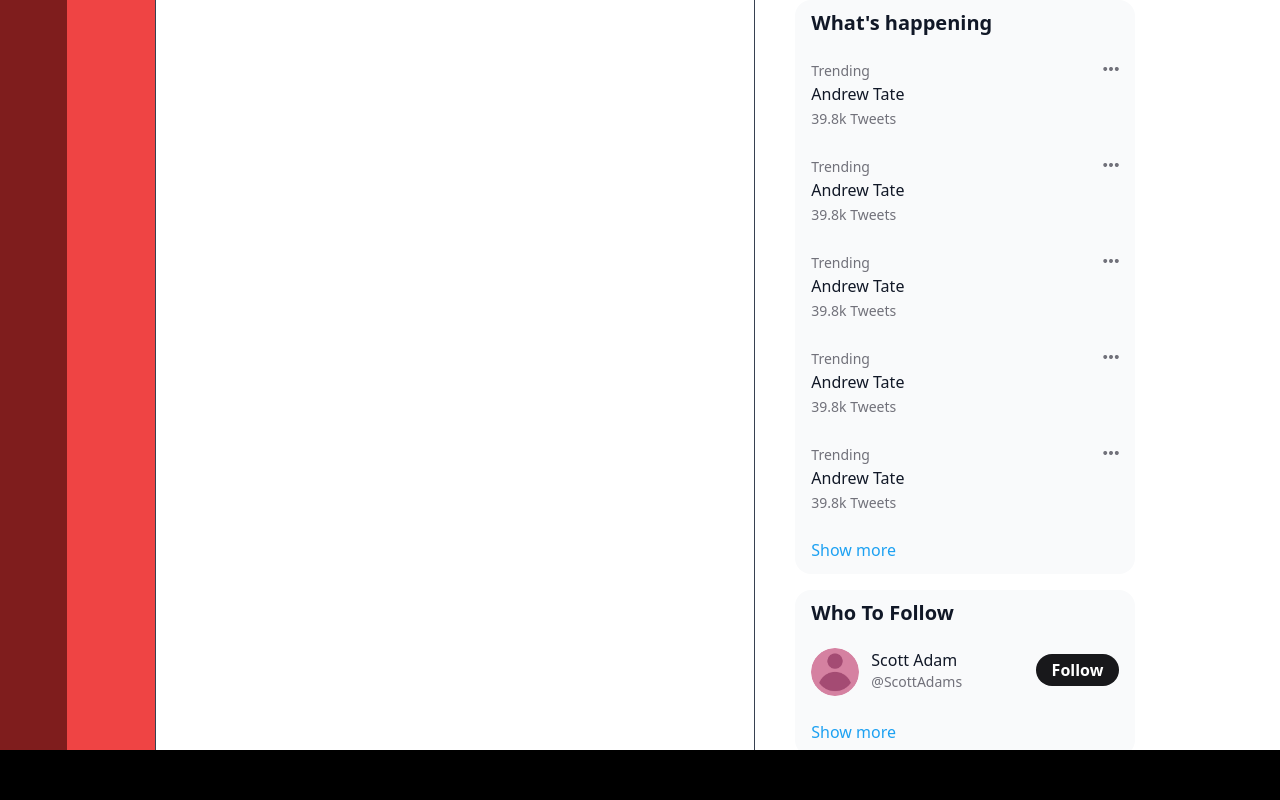
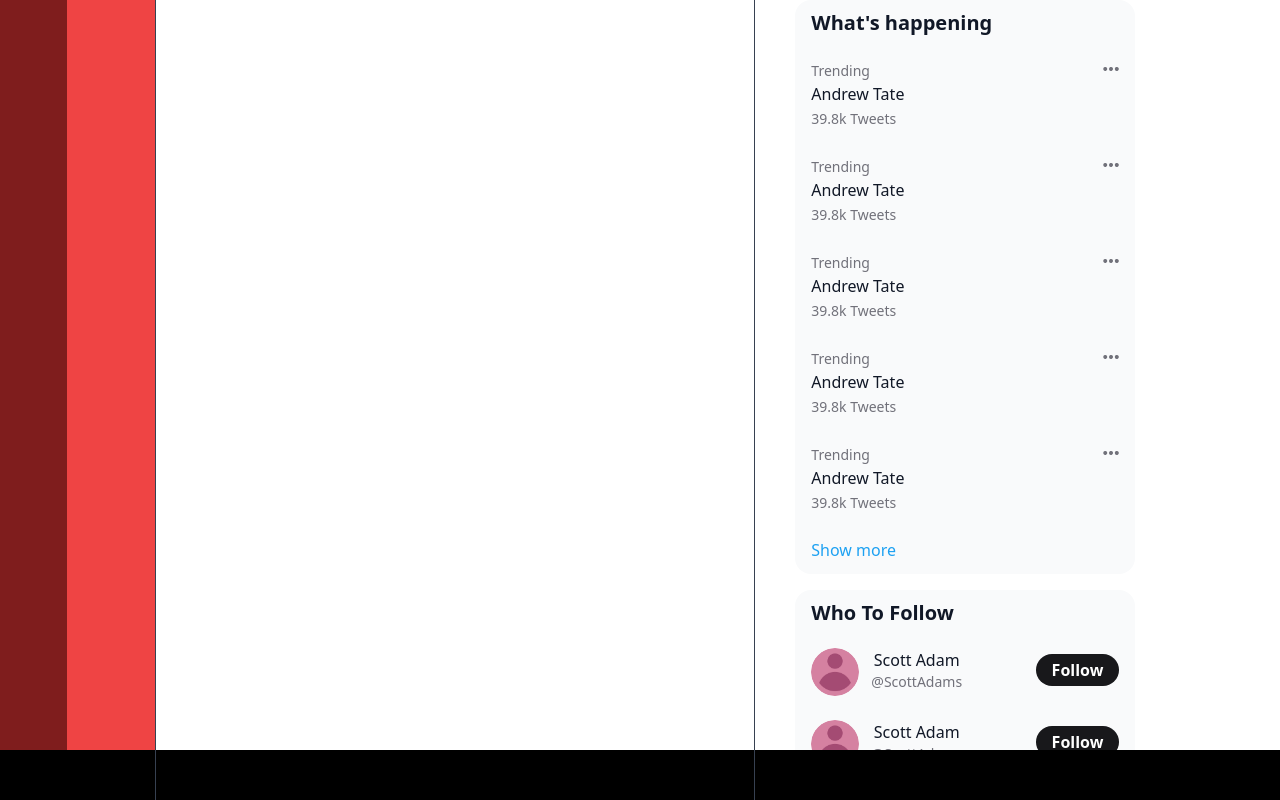
Before and after one commit to 001mo/tweets, a Next.js app: page /home in a window 1280 px wide. Shown: the top 800 px of the page. Built offline with nearby package versions, Linux system fonts and the light colour scheme.

Commit message:
build `AccountTooltip`

```diff
--- /dev/null
+++ b/apps/home/MainSidebar/ToFollow/SuggestedUser.tsx
@@ -0,0 +1,58 @@
+import { useState } from "react";
+import Image from "next/image";
+import { usePopper } from 'react-popper';
+import AccountToolTip from "components/AccountToolTip";
+import FollowButton from "components/buttons/FollowButton";
+import profilePic from "public/imgs/profile-pic.png";
+
+
+export default function SuggestedUser({ userInfo }) {
+    const [referenceElement, setReferenceElement] = useState(null);
+    const [popperElement, setPopperElement] = useState(null);
+    const { styles, attributes } = usePopper(referenceElement, popperElement);
+    const [showToolTip, setShowToolTip] = useState(false)
+
+    return (
+        <div className="wrapper" onMouseEnter={() => setShowToolTip(true)} onMouseLeave={() => setShowToolTip(false)}>
+            <button
+            ref={setReferenceElement}
+            className='wrapper flex-row px-4 py-3 transition-all duration-200 hover:bg-[rgba(0,0,0,0.03)] dark:hover:bg-[rgba(255,255,255,0.03)]'>
+                <div className="wrapper flex-row items-center content-center">
+                    <div className='mr-[12px]'>
+                        <Image
+                            alt="profile picture"
+                            src={profilePic}
+                            height={48}
+                            width={48}
+                            style={{ borderRadius: '50%' }}
+                        />
+                    </div>
+                </div>
+
+                <div className="grow">
+                    <div className="wrapper flex-row justify-between">
+                        <div>
+                            <div>
+                                Scott Adam
+                            </div>
+                            <div className="text-zinc-500 text-sm">
+                                @ScottAdams
+                            </div>
+                        </div>
+                        <div className='ml-[12px] wrapper flex-row items-center content-center'>
+                            <FollowButton />
+                        </div>
+                    </div>
+                </div>
+            </button>
+
+            {showToolTip &&
+                <AccountToolTip
+                ref={setPopperElement}
+                style={styles.popper}
+                others={{...attributes.popper}}
+                accountInfo={{}} />
+            }
+        </div>
+    )
+}
--- a/apps/home/MainSidebar/ToFollow/index.tsx
+++ b/apps/home/MainSidebar/ToFollow/index.tsx
@@ -1,5 +1,4 @@
-import Image from "next/image";
-import profilePic from "public/imgs/profile-pic.png";
+import SuggestedUser from "./SuggestedUser";
 
 export default function ToFollow() {
     return (
@@ -8,37 +7,9 @@
                 <h2>Who To Follow</h2>
             </div>
 
-            <div className='wrapper flex-row px-4 py-3 transition-all duration-200 hover:bg-[rgba(0,0,0,0.03)] dark:hover:bg-[rgba(255,255,255,0.03)]'>
-                <div className="wrapper flex-row items-center content-center">
-                    <div className='mr-[12px]'>
-                        <Image
-                        alt="profile picture"
-                        src={profilePic}
-                        height={48}
-                        width={48}
-                        style={{borderRadius: '50%'}}
-                        />
-                    </div>
-                </div>
-
-                <div className="grow">
-                    <div className="wrapper flex-row justify-between">
-                        <div>
-                            <div>
-                                Scott Adam
-                            </div>
-                            <div className="text-zinc-500 text-sm">
-                                @ScottAdams
-                            </div>
-                        </div>
-                        <div className='ml-[12px] wrapper flex-row items-center content-center'>
-                            <button className='bg-zinc-900 dark:bg-slate-100 hover:bg-gray-800 dark:hover:bg-slate-50 text-white dark:text-zinc-900 font-bold py-1 px-4 rounded-3xl transition-all duration-200'>
-                                Follow
-                            </button>
-                        </div>
-                    </div>
-                </div>
-            </div>
+            {Array(2).fill('').map(() =>
+                <SuggestedUser userInfo={{}} />
+            )}
 
             <div className='wrapper px-4 py-3 transition-all duration-200 hover:bg-[rgba(0,0,0,0.03)] dark:hover:bg-[rgba(255,255,255,0.03)] rounded-b-2xl'>
                 <button className='wrapper text-left'>
--- /dev/null
+++ b/components/AccountToolTip/index.tsx
@@ -0,0 +1,84 @@
+import React from "react";
+import Image from "next/image";
+import FollowButton from "components/buttons/FollowButton";
+import profilePic from "public/imgs/profile-pic.png";
+
+type PropsType = {
+    accountInfo: any,
+    style: any,
+    others: any
+}
+
+const AccountToolTip = React.forwardRef((props: PropsType, ref) => {
+    const { accountInfo, style, others } = props;
+
+    return (
+        <div {...others} style={{
+            zIndex: 1000,
+            ...style
+        }}>
+            <div className="wrapper w-[350px] min-h-[130px] px-4 py-2 rounded-2xl dark:bg-black shadow-[0_0_15px_rgba(255,255,255,0.2)]"> {/* (d) code: x-1 - replace px- classname with p- */}
+                <div className="py-1"> {/* (d) code: x-1 - remove padding y */}
+                    <div className="flex flex-row justify-between">
+                        <div className='mr-[12px]'>
+                            <Image
+                                alt="profile picture"
+                                src={profilePic}
+                                loading="lazy"
+                                height={48}
+                                width={48}
+                                style={{ borderRadius: '50%' }}
+                            />
+                        </div>
+                        <div>
+                            <FollowButton />
+                        </div>
+                    </div>
+
+                    <div className="wrapper pt-1">
+                        <div className="font-bold text-lg">
+                            Scott Adam
+                        </div>
+                        <div className="text-zinc-500 text-sm">
+                            @ScottAdams
+                        </div>
+                    </div>
+                </div>
+
+                <div className="py-1"> {/* (d) code: x-1 - remove padding y */}
+                    Simulation Wrangler
+                    Dilbert maker
+                    Author
+                    Pandemic predictions:
+                </div>
+
+                <div className="py-1"> {/* (d) code: x-1 - remove padding y */}
+                    <div className="wrapper flex-row flex-1">
+                        <a className="mr-2">
+                            <span className="font-bold">243 </span>
+                            <span className="text-zinc-500 text-sm">Following</span>
+                        </a>
+                        <a>
+                            <span className="font-bold">12.6M </span>
+                            <span className="text-zinc-500 text-sm">Followers</span>
+                        </a>
+                    </div>
+                </div>
+
+                <div className="py-1">
+                    {/*
+                        (d) code: x-1 - remove padding y
+                        (d) build profile pictures.
+                    */}
+                    <a className="text-zinc-500 text-sm">
+                        <div>
+                            Followed by Joe Rogan, Joco Wilinks, David Goggins, and 7 others you follow
+                        </div>
+                    </a>
+                </div>
+            </div>
+        </div>
+    )
+})
+
+export default AccountToolTip
--- /dev/null
+++ b/components/buttons/FollowButton.tsx
@@ -0,0 +1,7 @@
+export default function FollowButton() {
+    return (
+        <button className='bg-zinc-900 dark:bg-slate-100 hover:bg-gray-800 dark:hover:bg-slate-50 text-white dark:text-zinc-900 font-bold py-1 px-4 rounded-3xl transition-all duration-200'>
+            Follow
+        </button>
+    )
+}
--- a/styles/globals.css
+++ b/styles/globals.css
@@ -5,6 +5,11 @@
 @layer base {
     body {
         @apply dark:text-gray-50 text-gray-900;
+    }
+
+    a:hover {
+        cursor: pointer;
+        text-decoration: underline;
     }
 
     h2 {
@@ -32,7 +37,6 @@
         padding-right: 0px;
         padding-top: 0px;
         position: relative;
-        z-index: 0;
         border: 0 solid black;
     }
 }
```
